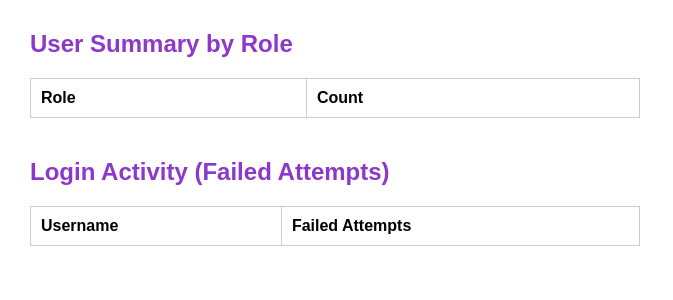
After one commit to Nafemma/Usalama, a Flask app: template templates/admin_reports.html in a window 1280 px wide. The commit adds this page. Shown: the top 300 px of the page, without its empty margins (0-673 px from the left). Run offline with Flask 3, Linux system fonts and the light colour scheme; the template is opened without the code that fills it, so the values that code supplies are empty.

Commit message:
changes made: added empty about.html, changes to admin reports, changes to admin dashboard, empty faq

```diff
--- a/templates/about.html
+++ b/templates/about.html
@@ -1,10 +1,10 @@
 <!DOCTYPE html>
 <html>
 <head>
-    <title>About MamaTeko</title>
+    <title>About Usalama</title>
 </head>
 <body>
-    <h2>About MamaTeko</h2>
+    <h2>About Usalama</h2>
     <nav>
         <a href="index.html">Home</a>
     </nav>
--- a/templates/admin_dashboard.html
+++ b/templates/admin_dashboard.html
@@ -12,8 +12,9 @@
         <li><a href="{{ url_for('add_tip') }}">Upload Health Tips</a></li>
         <li><a href="{{ url_for('view_tips') }}">View Health Tips</a></li>
         <li><a href="{{ url_for('upload_audio') }}">Upload Audio Message</a></li>
-        <a href="{{ url_for('view_audio') }}">View Audio Tips</a>
-        <li><a href="#">System Reports</a></li>
+        <li><a href="{{ url_for('view_audio') }}">View Audio Tips</a></li>
+        <li><a href="{{ url_for('admin_reports') }}">System Reports</a></li>
+        <li><a href="{{ url_for('logout') }}">Logout</a></li>
     </ul>
 </body>
 </html>
--- /dev/null
+++ b/templates/admin_reports.html
@@ -0,0 +1,31 @@
+<!DOCTYPE html>
+<html>
+<head>
+    <title>System Reports</title>
+    <style>
+        body { font-family: Arial; margin: 30px; }
+        h2 { color: #8D38C9; }
+        table { width: 50%; border-collapse: collapse; margin-bottom: 40px; }
+        th, td { padding: 10px; border: 1px solid #ccc; text-align: left; }
+    </style>
+</head>
+<body>
+
+    <h2>User Summary by Role</h2>
+    <table>
+        <tr><th>Role</th><th>Count</th></tr>
+        {% for role, count in user_summary %}
+        <tr><td>{{ role }}</td><td>{{ count }}</td></tr>
+        {% endfor %}
+    </table>
+
+    <h2>Login Activity (Failed Attempts)</h2>
+    <table>
+        <tr><th>Username</th><th>Failed Attempts</th></tr>
+        {% for username, attempts in login_activity %}
+        <tr><td>{{ username }}</td><td>{{ attempts }}</td></tr>
+        {% endfor %}
+    </table>
+
+</body>
+</html>
```
Also changed, not shown: templates/faq.html (added, +13 -0 lines).
